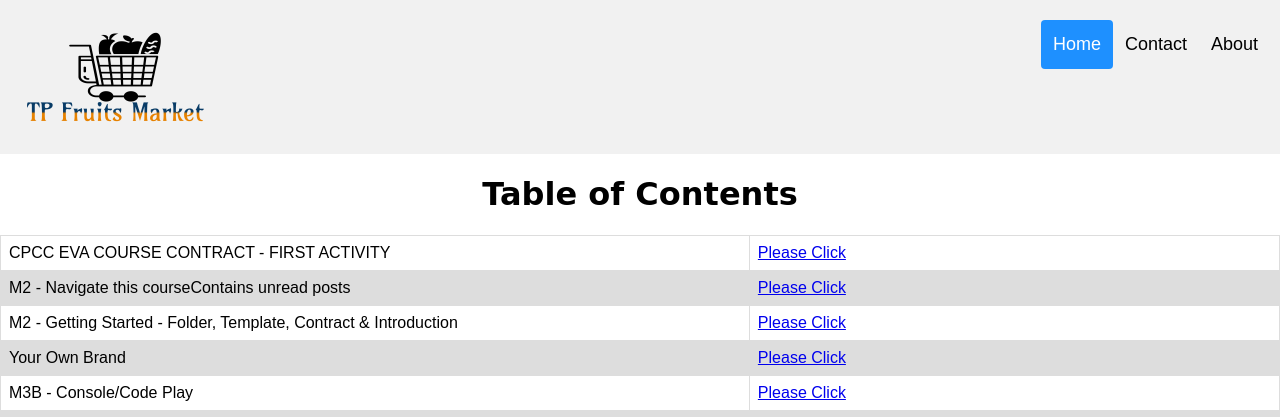
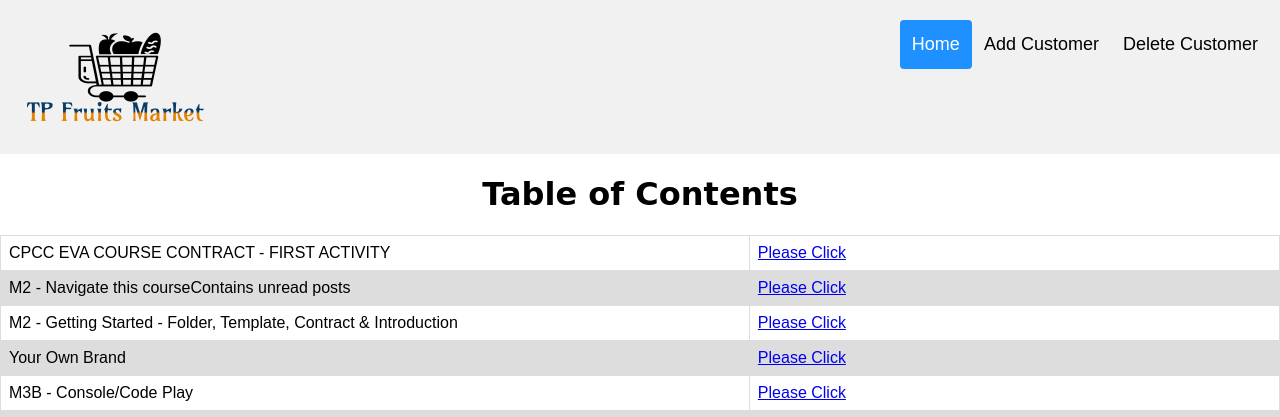
Before and after one commit to thinhpham266/web250, a PHP site: page /index.php in a window 1280 px wide. Shown: the top 417 px of the page. Run offline with PHP 8.4, Linux system fonts and the light colour scheme.

Commit message:
Update header.php

```diff
--- a/components/header.php
+++ b/components/header.php
@@ -3,8 +3,8 @@
   <img src="images/logo.png" class="logo"></img>
   <div class="header-right">
     <a class="active" href="tp.php">Home</a>
-    <a href="#contact">Contact</a>
-    <a href="#about">About</a>
+    <a href="#input.php">Add Customer</a>
+    <a href="database.php">Delete Customer</a>
   </div>
 </div>
 </header>
```
